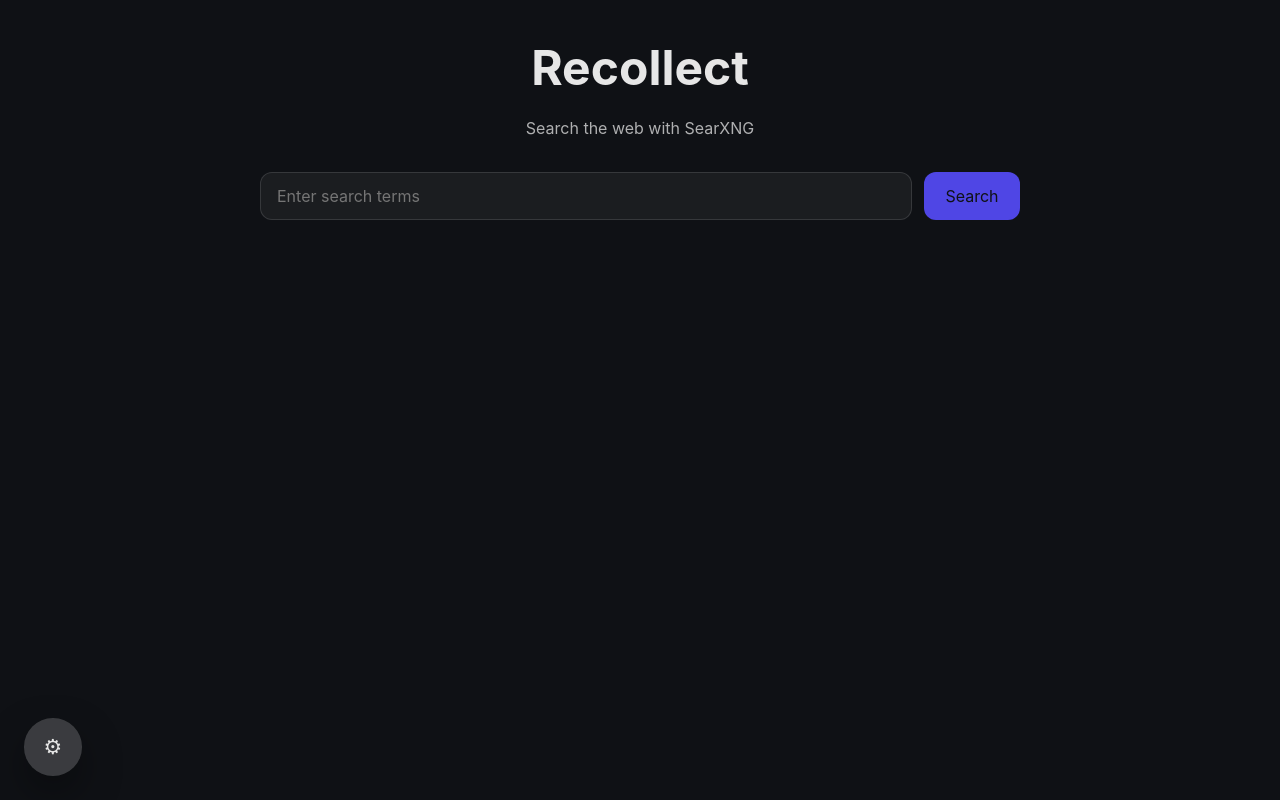
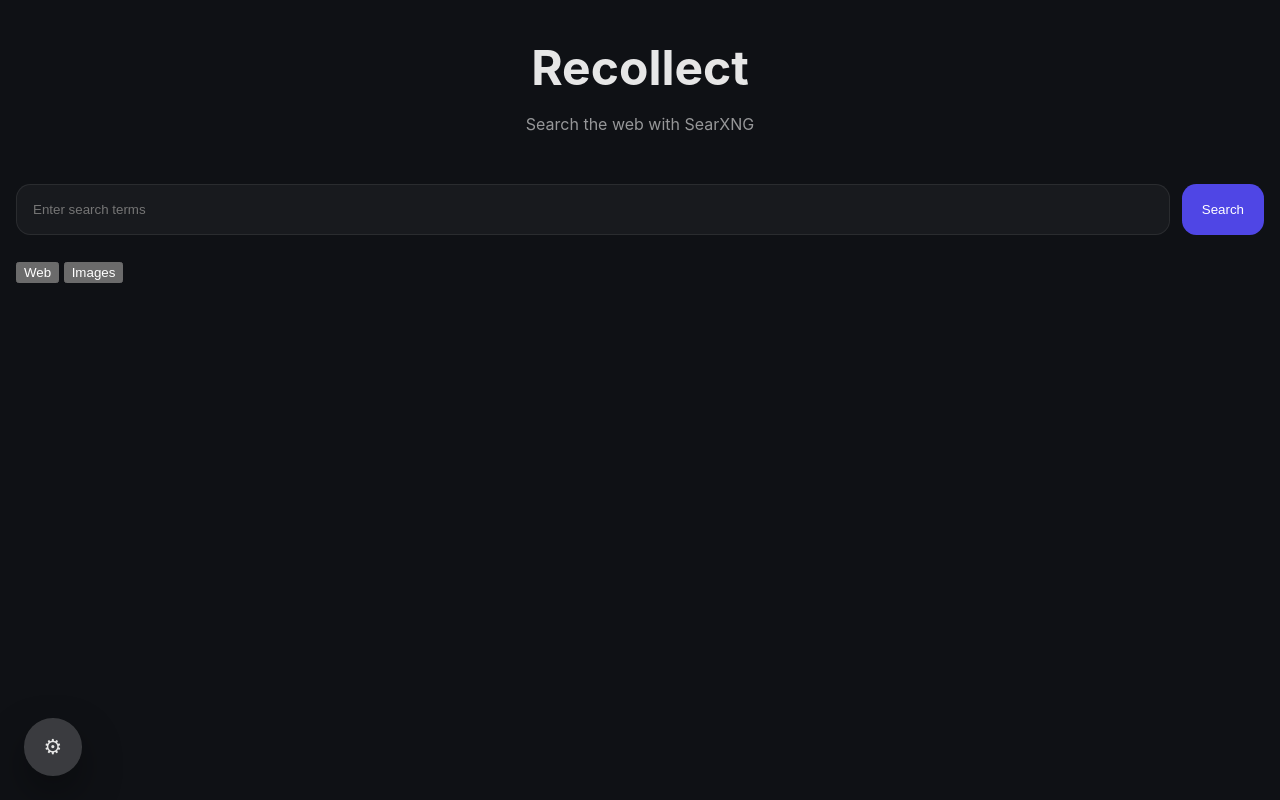
Before and after one commit to sarox-dev/Recollect, a FastAPI app: page / in a window 1280 px wide. Run offline with FastAPI, Linux system fonts and the light colour scheme; some libraries are stand-ins or nearby versions.

Commit message:
Added image support

```diff
--- a/app/static/css/base.css
+++ b/app/static/css/base.css
@@ -1,7 +1,15 @@
 :root {
   color-scheme: dark;
-  font-family: Inter, ui-sans-serif, system-ui, -apple-system, BlinkMacSystemFont,
-    'Segoe UI', sans-serif;
+
+  --bg: #0b0f17;
+  --panel: rgba(255, 255, 255, 0.03);
+  --border: rgba(255, 255, 255, 0.08);
+  --text: rgba(240, 240, 240, 0.9);
+  --muted: rgba(240, 240, 240, 0.6);
+  --accent: #6d5efc;
+  --accent-glow: rgba(109, 94, 252, 0.35);
+
+  font-family: Inter, ui-sans-serif, system-ui, -apple-system, BlinkMacSystemFont, "Segoe UI", sans-serif;
   font-size: 16px;
   line-height: 1.5;
 }
@@ -12,8 +20,8 @@
 
 html,
 body {
+  margin: 0;
   min-height: 100%;
-  margin: 0;
 }
 
 body {
@@ -21,11 +29,7 @@
   color: var(--text);
 }
 
-button,
-input {
-  font: inherit;
-}
-
+/* layout */
 .page-shell {
   min-height: 100vh;
   display: flex;
@@ -47,13 +51,13 @@
 }
 
 .page-header p {
-  margin: 0.75rem auto 0;
-  color: rgba(230, 230, 230, 0.75);
+  margin-top: 0.5rem;
+  color: var(--muted);
 }
 
+/* SEARCH */
 .search-panel {
   width: 100%;
-  max-width: 760px;
 }
 
 .search-form {
@@ -65,85 +69,141 @@
 
 .search-form input {
   width: 100%;
-  min-height: 3rem;
+  min-height: 3.2rem;
   padding: 0 1rem;
-  border: 1px solid rgba(255, 255, 255, 0.12);
-  border-radius: 0.75rem;
-  background: rgba(255, 255, 255, 0.05);
+  border-radius: 0.9rem;
+  border: 1px solid var(--border);
+  background: rgba(255, 255, 255, 0.04);
+  color: var(--text);
+  outline: none;
+  transition: 0.2s ease;
+}
+
+/* glow effect */
+.search-form input:focus {
+  border-color: var(--accent);
+  box-shadow: 0 0 0 4px var(--accent-glow);
+}
+
+.search-form button {
+  padding: 0 1.25rem;
+  border-radius: 0.9rem;
+  border: none;
+  cursor: pointer;
+  background: var(--accent);
+  color: white;
+  font-weight: 500;
+  transition: 0.2s ease;
+}
+
+.search-form button:hover {
+  transform: translateY(-1px);
+}
+
+/* RESULTS LAYOUT */
+.results-layout {
+  width: 100%;
+}
+
+/* WEB RESULTS */
+#web-results {
+  display: grid;
+  gap: 1rem;
+  max-width: 1000px;
+}
+
+.web-card {
+  padding: 1.25rem;
+  border-radius: 1rem;
+  border: 1px solid var(--border);
+  background: var(--panel);
+}
+
+.web-title {
+  color: var(--accent);
+  text-decoration: none;
+  font-size: 1.05rem;
+  display: inline-block;
+  margin-bottom: 0.5rem;
+}
+
+.web-title:hover {
+  text-decoration: underline;
+}
+
+.web-url {
+  font-size: 0.85rem;
+  color: var(--muted);
+  margin-bottom: 0.5rem;
+  word-break: break-all;
+  overflow-wrap: anywhere;
+}
+
+.web-content {
+  font-size: 0.9rem;
   color: var(--text);
 }
 
-.search-form input:focus {
-  outline: 2px solid rgba(79, 70, 229, 0.35);
-  outline-offset: 2px;
+#image-results {
+  display: grid;
+  grid-template-columns: repeat(6, 1fr);
+  grid-auto-rows: 18vh; /* ~1/5 ekrāna */
+  gap: 12px;
+  width: 100%;
 }
 
-.search-form button {
-  min-width: 6rem;
-  border: none;
-  border-radius: 0.75rem;
-  padding: 0 1.25rem;
-  cursor: pointer;
-  color: var(--bg);
-  background: var(--accent);
+@media (max-width: 1400px) { #image-results { column-count: 5; } }
+@media (max-width: 1100px) { #image-results { column-count: 4; } }
+@media (max-width: 800px)  { #image-results { column-count: 3; } }
+@media (max-width: 500px)  { #image-results { column-count: 2; } }
+
+.image-card {
+  position: relative;
+  overflow: hidden;
+  border-radius: 12px;
+  background: rgba(255,255,255,0.03);
+  border: 1px solid rgba(255,255,255,0.08);
+  display: block;
 }
 
-.results {
-  display: grid;
-  gap: 1rem;
+.image-card img {
+  width: 100%;
+  height: auto;
+  display: block;
 }
 
-.result-card {
-  padding: 1.25rem;
-  border: 1px solid rgba(255, 255, 255, 0.08);
-  border-radius: 1rem;
-  background: rgba(255, 255, 255, 0.03);
+/* text overlay */
+.image-title {
+  font-size: 0.85rem;
+  padding: 6px 8px 2px;
+  white-space: nowrap;
+  overflow: hidden;
+  text-overflow: ellipsis;
 }
 
-.result-title {
-  display: inline-block;
-  margin-bottom: 0.5rem;
-  color: var(--accent);
-  font-size: 1.05rem;
-  text-decoration: none;
+.image-url {
+  font-size: 0.75rem;
+  padding: 0 8px 8px;
+  opacity: 0.6;
+
+  white-space: nowrap;
+  overflow: hidden;
+  text-overflow: ellipsis;
 }
 
-.result-title:hover {
-  text-decoration: underline;
-}
-
-.result-url {
-  font-size: 0.9rem;
-  color: rgba(230, 230, 230, 0.65);
-  word-break: break-all;
-  margin-bottom: 0.75rem;
-}
-
-.result-content {
-  margin: 0;
-  color: rgba(230, 230, 230, 0.85);
-}
-
+/* message */
 .message {
   padding: 1rem;
   border-radius: 0.75rem;
   background: rgba(255, 255, 255, 0.04);
-  color: rgba(230, 230, 230, 0.9);
+  color: var(--text);
 }
 
-.sentinel {
-  height: 1px;
-}
-
-
+/* accessibility */
 .sr-only {
   position: absolute;
   width: 1px;
   height: 1px;
-  padding: 0;
-  margin: -1px;
   overflow: hidden;
   clip: rect(0, 0, 0, 0);
-  white-space: nowrap;
-  border: 0;
 }
--- a/app/static/js/app.js
+++ b/app/static/js/app.js
@@ -2,6 +2,8 @@
     const form = document.getElementById('search-form');
     const queryInput = document.getElementById('query');
     const resultsNode = document.getElementById('results');
+    const webResultsNode = document.getElementById('web-results');
+    const imageResultsNode = document.getElementById('image-results');
     const sentinel = document.getElementById('results-sentinel');
     const settingsButton = document.getElementById('settings-button');
     const settingsOverlay = document.getElementById('settings-overlay');
@@ -43,12 +45,9 @@
                     type: 'checkbox-group',
                     options: [
                         { value: 'duckduckgo', label: 'DuckDuckGo' },
-                        { value: 'brave', label: 'Brave' },
                         { value: 'bing', label: 'Bing' },
                         { value: 'google', label: 'Google' },
-                        { value: 'yahoo', label: 'Yahoo' },
                         { value: 'wikipedia', label: 'Wikipedia' },
-                        { value: 'qwant', label: 'Qwant' },
                         { value: 'github', label: 'GitHub' }
                     ],
                     default: ['duckduckgo']
@@ -90,7 +89,12 @@
 
     function setValue(key, value) {
         settingsState[key] = value
-        localStorage.setItem(key, String(value))
+
+        if (Array.isArray(value)) {
+            localStorage.setItem(key, JSON.stringify(value))
+        } else {
+            localStorage.setItem(key, String(value))
+        }
     }
 
     function createField(item) {
@@ -267,7 +271,21 @@
         }
     }
 
+    function initSettingsState() {
+        settingsSchema.forEach(category => {
+            category.items.forEach(item => {
+                settingsState[item.key] = getValue(item)
+            })
+        })
+    }
+
     sanitizeCategory()
+    initSettingsState()
+
+    function getEngines() {
+        const engines = settingsState.engines
+        return Array.isArray(engines) ? engines.join(',') : 'duckduckgo'
+    }
 
     function updateHeader() {
         const category = settingsSchema.find(c => c.category === activeCategory)
@@ -280,10 +298,44 @@
     applySettings();
 
 
-    function getEngines() {
-        const engines = settingsState.engines
-        return Array.isArray(engines) ? engines.join(',') : 'duckduckgo'
+    let activeTab = 'web';
+
+    function setActiveTab(tab) {
+        activeTab = tab;
+
+        webResultsNode.style.display = 'none';
+        imageResultsNode.style.display = 'none';
+
+        if (tab === 'web') webResultsNode.style.display = 'block';
+        if (tab === 'images') imageResultsNode.style.display = 'grid';
     }
+    setActiveTab(activeTab);
+
+    document.querySelectorAll('[data-tab]').forEach(btn => {
+        btn.addEventListener('click', () => {
+            setActiveTab(btn.dataset.tab);
+        })
+    })
+
+    function formatSource(url) {
+        try {
+            const hostname = new URL(url).hostname.replace('www.', '');
+
+            const map = {
+                'wikipedia.org': 'Wikipedia',
+                'github.com': 'GitHub',
+                'google.com': 'Google',
+                'bing.com': 'Bing',
+                'duckduckgo.com': 'DuckDuckGo',
+                'facebook.com': 'Facebook',
+            };
+
+            return map[hostname] || hostname;
+        } catch {
+            return '';
+        }
+    }
+
 
     let currentQuery = '';
     let currentPage = 1;
@@ -294,54 +346,68 @@
         return Number(settingsState.resultsPerPage) || 10;
     }
 
+    function renderWeb(data) {
+        webResultsNode.insertAdjacentHTML(
+            'beforeend',
+            data.map(item => `
+            <article class="web-card">
+                <div class="web-meta">${item.source?.join(', ') || ''}</div>
+                <a class="web-title" href="${item.url}" target="_blank">${item.title || item.url}</a>
+                <div class="web-url">${item.url}</div>
+                <p class="web-content">${item.content || ''}</p>
+            </article>
+        `).join('')
+        );
+    }
+
+    function renderImages(data) {
+        imageResultsNode.insertAdjacentHTML(
+            'beforeend',
+            data.map(item => `
+            <a href="${item.url}" target="_blank" class="image-card">
+                <img src="${item.thumbnail || item.url}" alt="${item.title || ''}" loading="lazy" />
+                <div class="image-title">${item.title || ''}</div>
+                <div class="image-url">${formatSource(item.url)}</div>
+            </a>
+        `).join('')
+        );
+    }
+
     async function loadResults(page) {
-        if (loading || !currentQuery || (!hasMore && page > 1)) {
-            return;
-        }
+        if (loading || !currentQuery || (!hasMore && page > 1)) return;
 
         loading = true;
+
         const pageSize = getPageSize();
+
         const response = await fetch(
-            `/search?q=${encodeURIComponent(currentQuery)}&page=${page}&count=${pageSize}&engines=${getEngines()}`
+            `/search?q=${encodeURIComponent(currentQuery)}&page=${page}&count=${pageSize}&type=${activeTab}&engines=${getEngines()}`
         );
+
         const data = await response.json();
 
         if (!response.ok || data.error) {
-            if (page === 1) {
-                resultsNode.innerHTML = `<div class="message">${data.error || 'Search failed'}</div>`;
-            }
             loading = false;
             hasMore = false;
             return;
         }
 
         if (!Array.isArray(data) || data.length === 0) {
-            if (page === 1) {
-                resultsNode.innerHTML = '<div class="message">No results found.</div>';
-            }
             hasMore = false;
             loading = false;
             return;
         }
 
         if (page === 1) {
-            resultsNode.innerHTML = '';
+            webResultsNode.innerHTML = '';
+            imageResultsNode.innerHTML = '';
         }
 
-        resultsNode.insertAdjacentHTML(
-            'beforeend',
-            data
-                .map(
-                    (item) => `
-            <article class="result-card">
-              <a class="result-title" href="${item.url}" target="_blank" rel="noopener noreferrer">${item.title || item.url}</a>
-              <div class="result-url">${item.url}</div>
-              <p class="result-content">${item.content || 'No description available.'}</p>
-            </article>
-          `
-                )
-                .join('')
-        );
+        if (activeTab === 'images') {
+            renderImages(data);
+        } else {
+            renderWeb(data);
+        }
 
         hasMore = data.length >= pageSize;
         currentPage = page;
@@ -365,7 +431,8 @@
         currentQuery = queryInput.value.trim();
         currentPage = 1;
         hasMore = true;
-        resultsNode.innerHTML = '';
+        webResultsNode.innerHTML = '';
+        imageResultsNode.innerHTML = '';
         if (!currentQuery) {
             resultsNode.textContent = 'Please enter a search term.';
             return;
--- a/app/templates/search.html
+++ b/app/templates/search.html
@@ -3,5 +3,10 @@
   <input id="query" name="q" type="search" placeholder="Enter search terms" autocomplete="off" />
   <button type="submit">Search</button>
 </form>
-<section id="results" class="results"></section>
+<button data-tab="web">Web</button>
+<button data-tab="images">Images</button>
+<div class="results-layout">
+  <div id="web-results"></div>
+  <div id="image-results"></div>
+</div>
 <div id="results-sentinel" class="sentinel"></div>
```
Also changed, not shown: app/api/routes/search.py (+8 -1 lines), app/services/searxng.py (+7 -1 lines).
